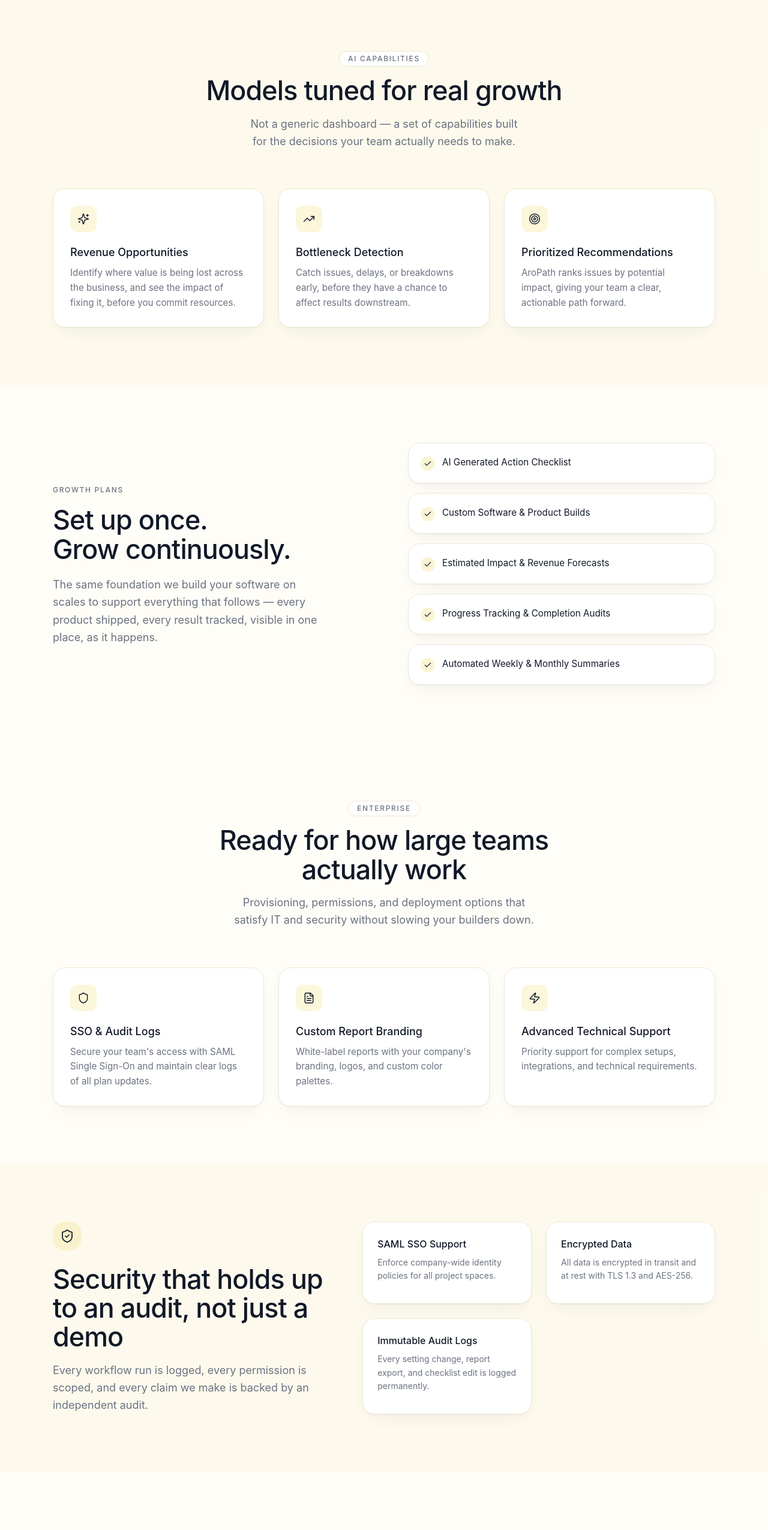
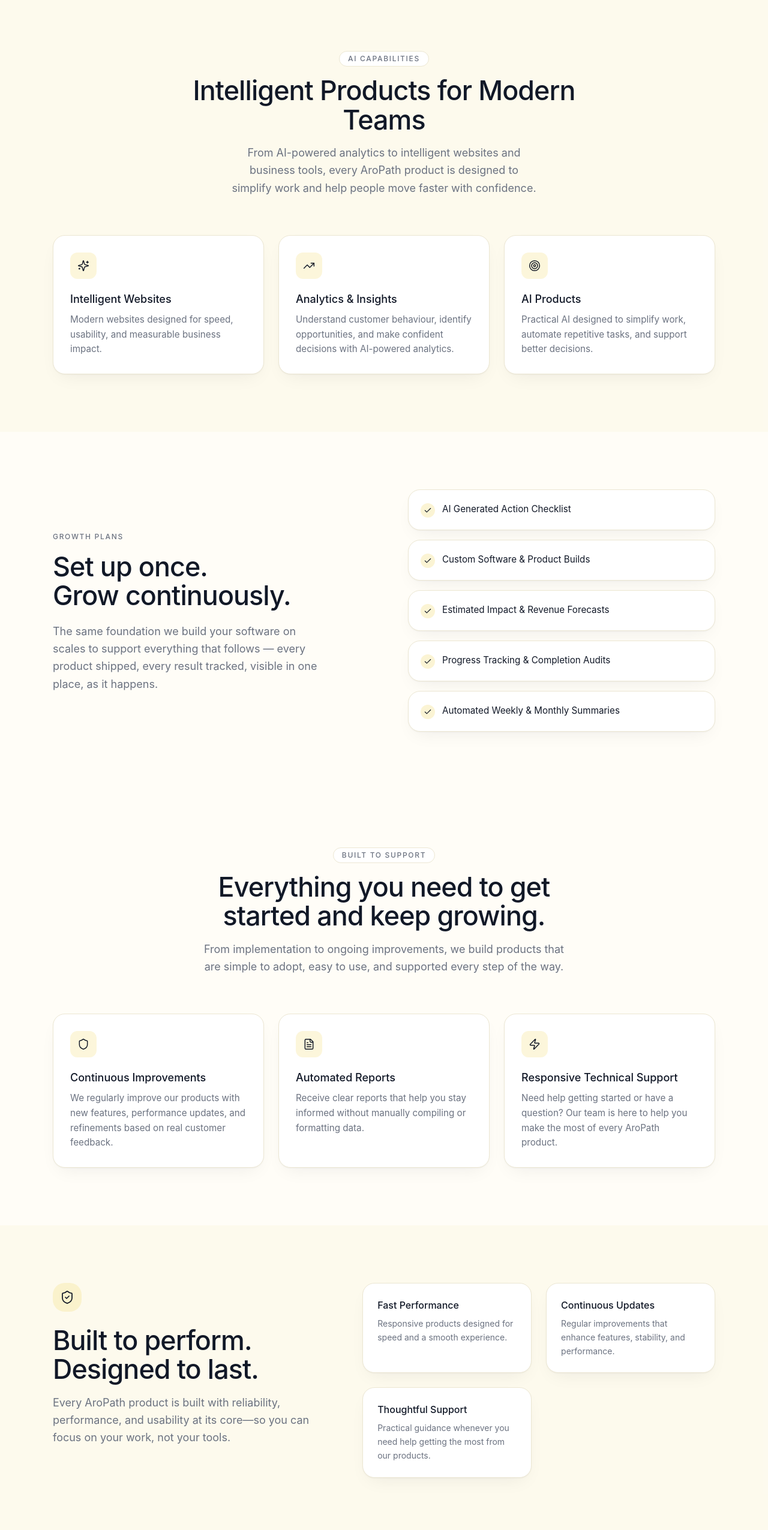
Before and after one commit to Aropath/AP-Website, a Next.js app: page /features in a window 1280 px wide. Shown: the part 1320-3871 px from the top of the page at 60% size. Built offline with nearby package versions, Linux system fonts and the light colour scheme; a web font is replaced by a local one.

Commit message:
Updating some Content changnes

```diff
--- a/src/animations/gsapUtils.ts
+++ b/src/animations/gsapUtils.ts
@@ -17,7 +17,7 @@
   el.innerHTML = words
     .map(
       (word) =>
-        `<span class="inline-block overflow-hidden align-bottom"><span class="inline-block will-change-transform">${word}&nbsp;</span></span>`
+        `<span class="inline-block overflow-hidden pb-4 -mt-4"><span class="inline-block will-change-transform">${word}</span></span>`
     )
     .join(" ");
 
--- a/src/app/features/page.tsx
+++ b/src/app/features/page.tsx
@@ -35,7 +35,7 @@
       <FAQSection items={FEATURES_FAQ} />
       <CTASection
         title="See these features on your own website"
-        description="Connect your website in 6 minutes and get your first growth checklist immediately."
+        description="Connect your website in 5 minutes and get your first growth checklist immediately."
       />
     </>
   );
--- a/src/components/features/DeveloperUseCases.tsx
+++ b/src/components/features/DeveloperUseCases.tsx
@@ -15,7 +15,7 @@
       <Container className="grid items-center gap-14 lg:grid-cols-2 lg:gap-16">
         <div>
           <span className="text-xs font-medium uppercase tracking-[0.14em] text-ink-muted">
-            Developer APIs
+            Developer Platforms
           </span>
           <h2 className="mt-4 font-display text-display-lg font-medium text-ink">
             Everything in the UI, available in code
--- a/src/components/features/EnterpriseSecurity.tsx
+++ b/src/components/features/EnterpriseSecurity.tsx
@@ -11,9 +11,9 @@
     <section className="py-24">
       <Container>
         <SectionHeader
-          eyebrow="Enterprise"
-          title="Ready for how large teams actually work"
-          description="Provisioning, permissions, and deployment options that satisfy IT and security without slowing your builders down."
+          eyebrow="Built to support"
+          title="Everything you need to get started and keep growing."
+          description="From implementation to ongoing improvements, we build products that are simple to adopt, easy to use, and supported every step of the way."
         />
         <div className="mt-16 grid gap-6 md:grid-cols-3">
           {ENTERPRISE_FEATURES.map((f, i) => (
@@ -35,11 +35,10 @@
               <ShieldCheck className="h-6 w-6 text-ink" strokeWidth={1.75} />
             </span>
             <h2 className="mt-6 font-display text-display-lg font-medium text-ink">
-              Security that holds up to an audit, not just a demo
+              Built to perform. Designed to last.
             </h2>
             <p className="mt-4 max-w-md text-lg leading-relaxed text-ink-muted">
-              Every workflow run is logged, every permission is scoped, and
-              every claim we make is backed by an independent audit.
+              Every AroPath product is built with reliability, performance, and usability at its core—so you can focus on your work, not your tools.
             </p>
           </div>
           <dl className="grid gap-6 sm:grid-cols-2">
--- a/src/components/features/FeatureOverview.tsx
+++ b/src/components/features/FeatureOverview.tsx
@@ -30,8 +30,8 @@
       <Container>
         <SectionHeader
           eyebrow="AI Capabilities"
-          title="Models tuned for real growth"
-          description="Not a generic dashboard — a set of capabilities built for the decisions your team actually needs to make."
+          title="Intelligent Products for Modern Teams"
+          description="From AI-powered analytics to intelligent websites and business tools, every AroPath product is designed to simplify work and help people move faster with confidence."
         />
         <div className="mt-16 grid gap-6 md:grid-cols-3">
           {AI_CAPABILITIES.map((f, i) => (
--- a/src/components/home/About.tsx
+++ b/src/components/home/About.tsx
@@ -20,7 +20,7 @@
             About AroPath
           </span>
           <h2 className="mt-4 font-display text-display-lg font-medium text-ink">
-            We started with one belief: "Real results are always within reach, not just hoped for."
+            We started with one belief: "Build products that create measurable impact."
           </h2>
         </motion.div>
 
@@ -32,10 +32,10 @@
           className="flex flex-col gap-6 text-lg leading-relaxed text-ink-muted"
         >
           <p>
-            Most tools leave businesses with more to figure out, not less — scattered software, disconnected data, no clear next step. We built AroPath around one idea: every tool we build should point directly to action.
+            Great software speaks for itself. We build things that are thoughtful, capable, and easy to use — from AI tools to websites, analytics, and business platforms, each one shaped by the same standard of craft.
           </p>
           <p>
-            We build the software, shape the data, and create the products behind it — each one built to show you exactly what to do next. It's the difference between having tools and actually growing.
+            We treat every product the same way — with care, from start to finish. Software, insight, and product, each one built with the same attention, and aimed at the same result: something that drives progress.
           </p>
         </motion.div>
       </Container>
--- a/src/components/home/Hero.tsx
+++ b/src/components/home/Hero.tsx
@@ -44,7 +44,7 @@
             ref={headingRef}
             className="max-w-4xl font-display text-display-2xl font-medium text-ink text-balance"
           >
-            Every ambition needs a path. The right one delivers revenue.
+            Every vision  needs a path. The right one delivers revenue.
           </h1>
 
           <motion.p
@@ -54,7 +54,7 @@
             custom={2}
             className="mt-7 max-w-xl text-lg leading-relaxed text-ink-muted"
           >
-            Ambition is everywhere. Direction is rare. AroPath builds the software and systems behind numbers that keep climbing.
+            Decisions are confusing. Direction can help. AroPath builds the software and systems behind numbers that keep climbing.
           </motion.p>
 
           <motion.div
--- a/src/components/layout/Footer.tsx
+++ b/src/components/layout/Footer.tsx
@@ -30,8 +30,7 @@
               <span>AroPath</span>
             </Link>
             <p className="mt-4 max-w-xs text-sm leading-relaxed text-ink-muted">
-              AroPath turns website analytics into a ranked, AI-written growth
-              plan — so teams act on data instead of just reading it.
+              AroPath builds practical AI-powered products that helps people, teams, and organizations solve real problems with greater clarity and confidence.
             </p>
             <div className="mt-6 flex gap-3">
               {[Twitter, Github, Linkedin].map((Icon, i) => (
--- a/src/constants/features.ts
+++ b/src/constants/features.ts
@@ -34,18 +34,18 @@
 export const AI_CAPABILITIES: FeatureItem[] = [
   {
     icon: Sparkles,
-    title: "Revenue Opportunities",
-    description: "Identify where value is being lost across the business, and see the impact of fixing it, before you commit resources.",
+    title: "Intelligent Websites",
+    description: "Modern websites designed for speed, usability, and measurable business impact.",
   },
   {
     icon: TrendingUp,
-    title: "Bottleneck Detection",
-    description: "Catch issues, delays, or breakdowns early, before they have a chance to affect results downstream.",
+    title: "Analytics & Insights",
+    description: "Understand customer behaviour, identify opportunities, and make confident decisions with AI-powered analytics.",
   },
   {
     icon: Target,
-    title: "Prioritized Recommendations",
-    description: "AroPath ranks issues by potential impact, giving your team a clear, actionable path forward.",
+    title: "AI Products",
+    description: "Practical AI designed to simplify work, automate repetitive tasks, and support better decisions.",
   },
 ];
 
@@ -60,25 +60,25 @@
 export const ENTERPRISE_FEATURES: FeatureItem[] = [
   {
     icon: Shield,
-    title: "SSO & Audit Logs",
-    description: "Secure your team's access with SAML Single Sign-On and maintain clear logs of all plan updates.",
+    title: "Continuous Improvements",
+    description: "We regularly improve our products with new features, performance updates, and refinements based on real customer feedback.",
   },
   {
     icon: FileText,
-    title: "Custom Report Branding",
-    description: "White-label reports with your company's branding, logos, and custom color palettes.",
+    title: "Automated Reports",
+    description: "Receive clear reports that help you stay informed without manually compiling or formatting data.",
   },
   {
     icon: Zap,
-    title: "Advanced Technical Support",
-    description: "Priority support for complex setups, integrations, and technical requirements.",
+    title: "Responsive Technical Support",
+    description: "Need help getting started or have a question? Our team is here to help you make the most of every AroPath product.",
   },
 ];
 
 export const SECURITY_POINTS = [
-  { title: "SAML SSO Support", description: "Enforce company-wide identity policies for all project spaces." },
-  { title: "Encrypted Data", description: "All data is encrypted in transit and at rest with TLS 1.3 and AES-256." },
-  { title: "Immutable Audit Logs", description: "Every setting change, report export, and checklist edit is logged permanently." },
+  { title: "Fast Performance", description: "Responsive products designed for speed and a smooth experience." },
+  { title: "Continuous Updates", description: "Regular improvements that enhance features, stability, and performance." },
+  { title: "Thoughtful Support", description: "Practical guidance whenever you need help getting the most from our products." },
 ];
 
 export const ANALYTICS_FEATURES: FeatureItem[] = [
@@ -105,22 +105,22 @@
 ];
 
 export const DEVELOPER_FEATURES = [
-  "Node.js SDK npm package for server-side analytics tracking",
-  "Single lightweight HTML script tag snippet for frontend analytics",
+  "Node.js SDK npm package for analytics tracking",
+  "Single lightweight HTML script tag snippet for analytics",
   "Rotatable API Keys scoped to separate sandbox and production sites",
   "Raw visitor event exports via standard REST API endpoints",
 ];
 
 export const USE_CASES: UseCase[] = [
-  { tag: "SaaS", title: "Faster product iteration", description: "Ship features with confidence, backed by data on what's actually working." },
-  { tag: "E-Commerce", title: "Custom storefronts", description: "From storefront builds to checkout optimization, one team handles both." },
-  { tag: "Agencies", title: "White-labelled delivery, end to end", description: "Build client sites and report on their performance, without switching tools." },
+  { tag: "SaaS", title: "Faster platform iteration", description: "Ship features with confidence, backed by data on what's actually working." },
+  { tag: "E-Commerce", title: "Online Growth", description: "Create fast digital experiences backed by analytics and performance optimization." },
+  { tag: "Enterprises", title: "Business solutions", description: "Custom software, intelligent workflows, and digital platforms built around your business." },
 ];
 
 export const FEATURES_FAQ: FAQItem[] = [
   {
     question: "How long does it take to get AroPath running?",
-    answer: "Most teams are collecting data within 6 minutes of installing the SDK snippet or dropping the script tag onto their site."
+    answer: "Most teams are collecting data within 5 minutes of installing the SDK snippet or dropping the script tag onto their site."
   },
   {
     question: "Does AroPath work with my current stack?",
@@ -135,7 +135,7 @@
     answer: "Sessions are scored against conversion and revenue outcomes, then ranked so the highest-impact fix appears first."
   },
   {
-    question: "Can I customize what goes into my reports?",
-    answer: "Yes, weekly and monthly reports can be filtered by specific metrics or date ranges, and exported as PDF at any time."
+    question: "Can I generate reports fro different time periods?",
+    answer: "Yes, weekly, monthly, quarterly, semi-annually and annually reports can be generated and exported as PDF at any time."
   },
 ];
--- a/src/constants/home.ts
+++ b/src/constants/home.ts
@@ -125,11 +125,11 @@
   {
     title: "Mission",
     description:
-      "To turn website analytics into a ranked, AI-written growth plan — so teams act on data instead of just reading it.",
+      "To turn direction into software, insight, and product — so businesses act with clarity instead of guessing.",
   },
   {
     title: "Vision",
     description:
-      "A web where teams spend their time growing revenue and executing plans, rather than interpreting dashboard charts.",
+      "A world where growth is something businesses build, not just something they hope for.",
   },
 ];
```
